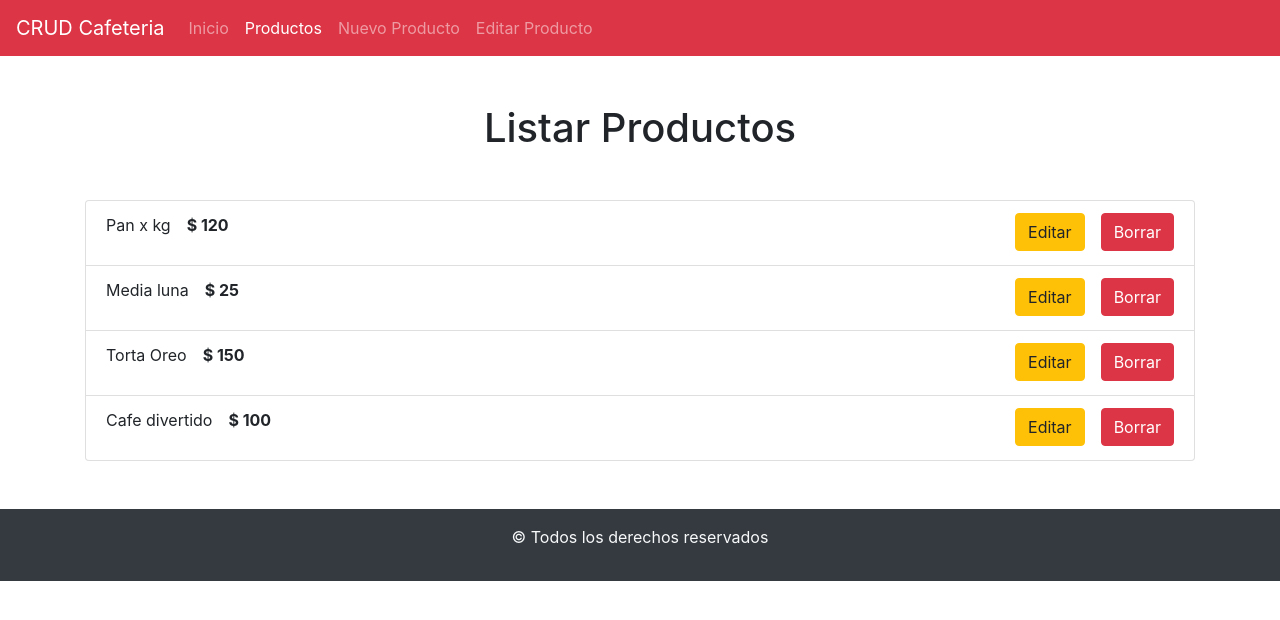
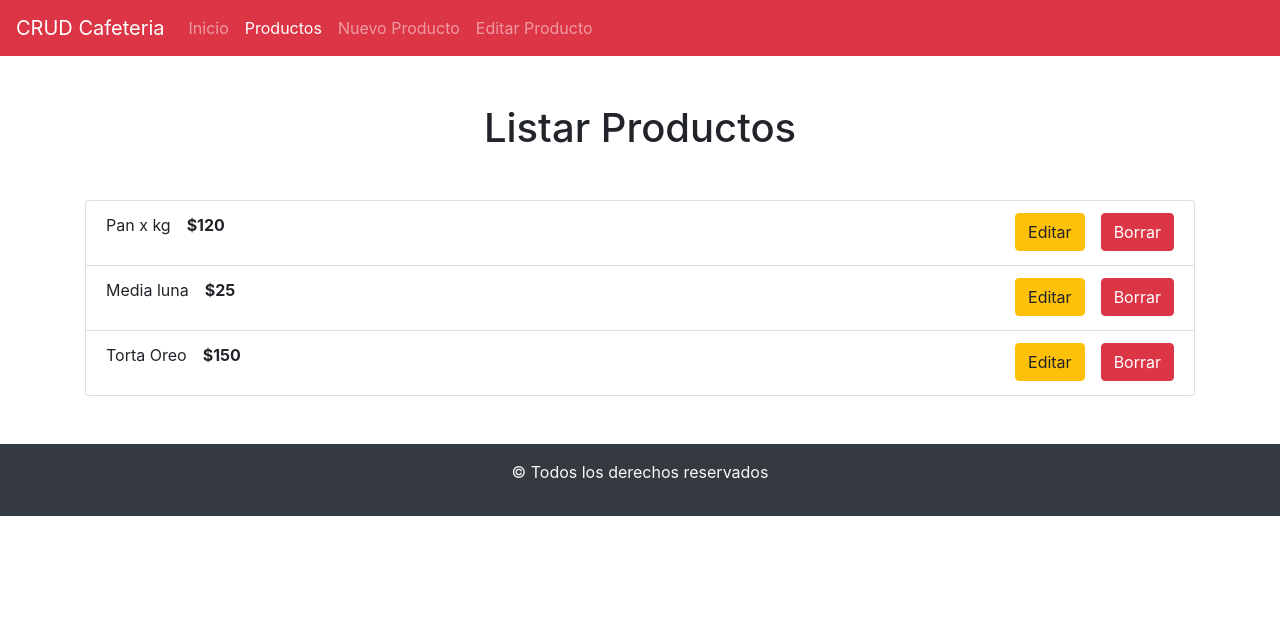
Before and after one commit to OttoCab/CRUD-Basic-Front, a React (Create React App) app: page /productos in a window 1280 px wide. Shown: the top 620 px of the page. Built offline with nearby package versions, Linux system fonts and the light colour scheme; data requests are answered from the project's data file.

Commit message:
Listo para Crear nueva rama

```diff
--- a/db.json
+++ b/db.json
@@ -17,12 +17,6 @@
       "precioProducto": 150,
       "categoria": "Dulce",
       "id": 5
-    },
-    {
-      "nombreProducto": "Cafe divertido",
-      "precioProducto": 100,
-      "categoria": "BebidaCaliente",
-      "id": 7
     }
   ]
 }
--- a/src/components/productos/ItemProducto.js
+++ b/src/components/productos/ItemProducto.js
@@ -46,7 +46,7 @@ const ItemProducto = (props) => {
       <p>
         {props.producto.nombreProducto}
         <span className="font-weight-bold ml-3">
-          $ {props.producto.precioProducto}
+          ${props.producto.precioProducto}
         </span>
       </p>
 
```
